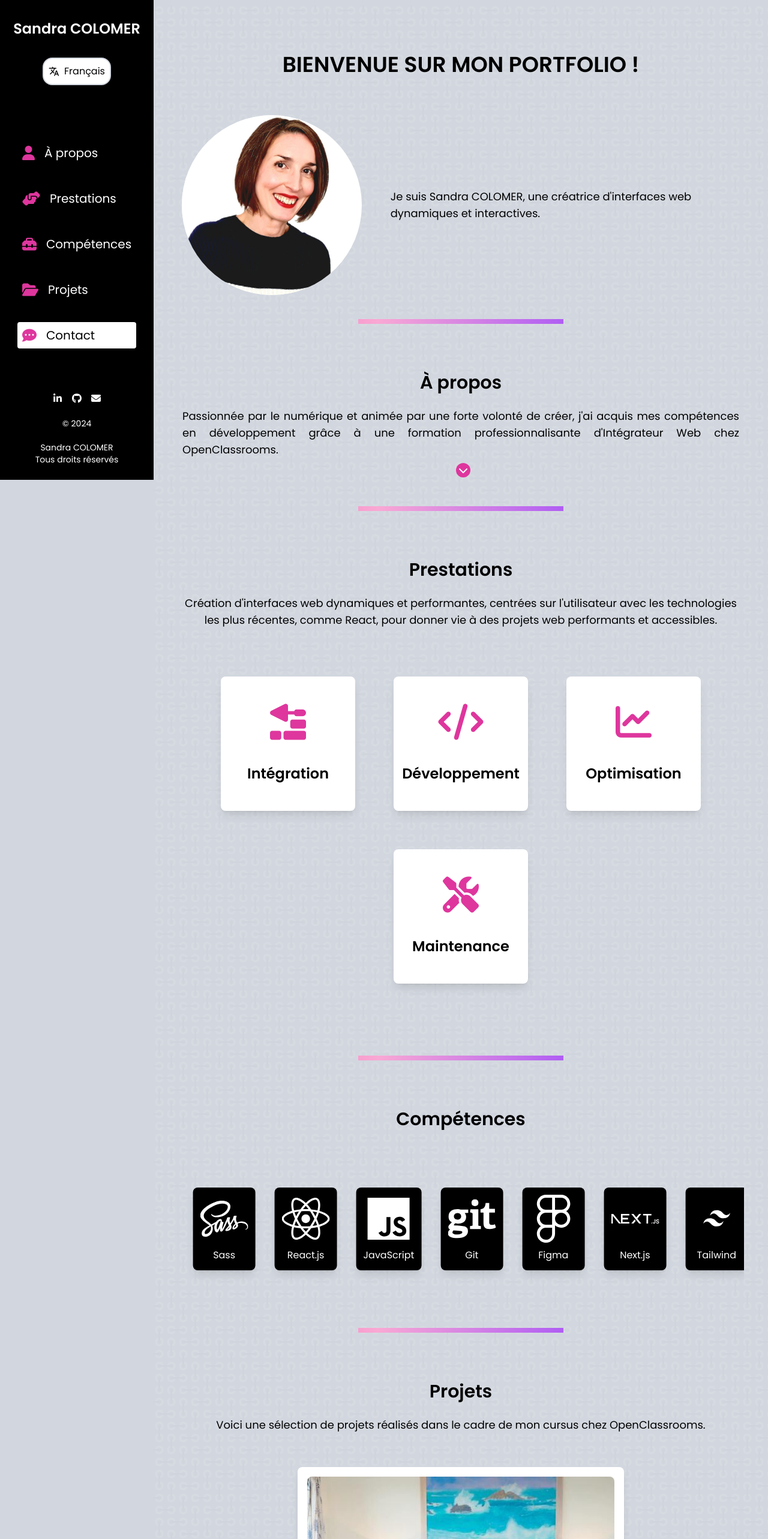
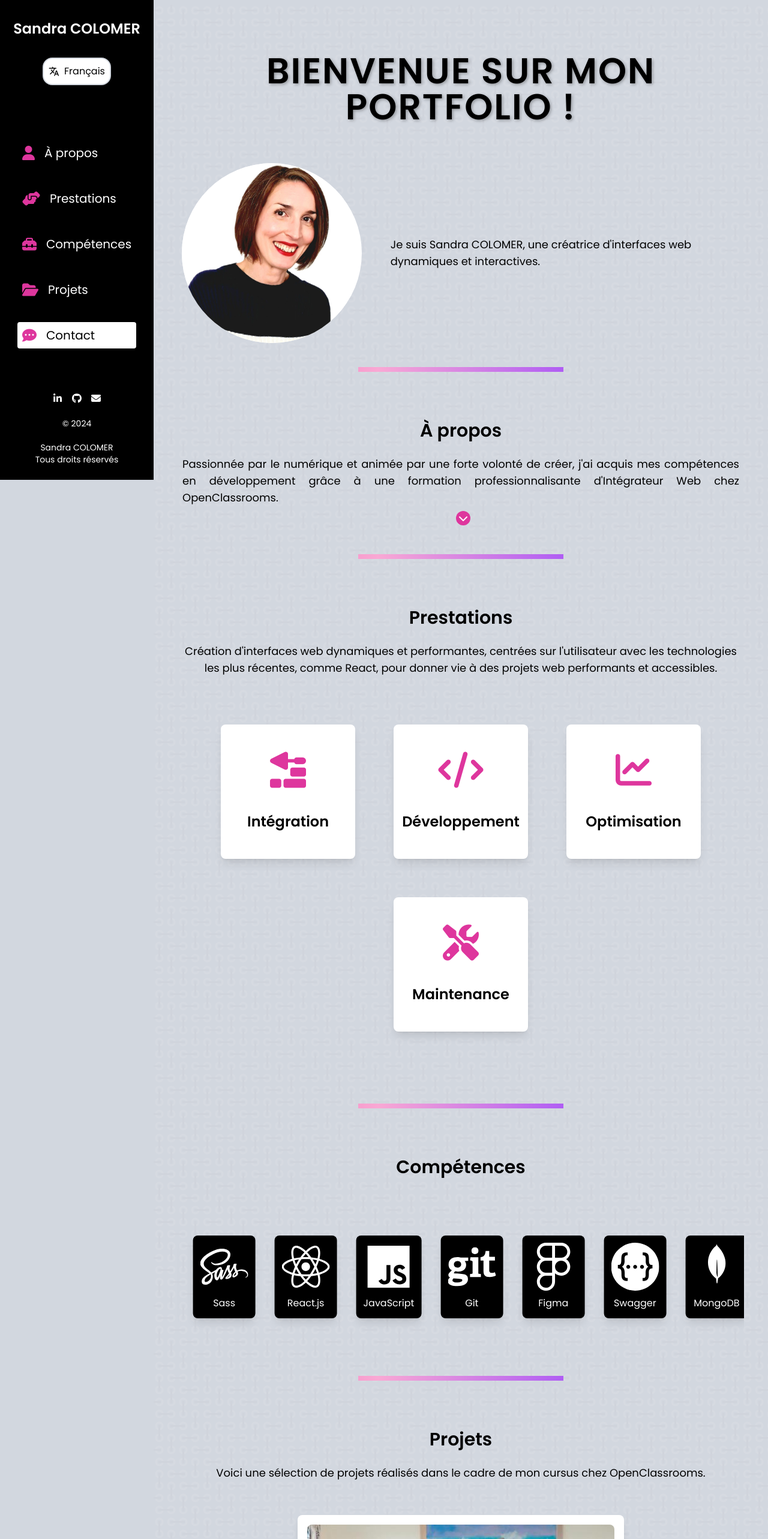
Before and after one commit to SanCo21/My-Portfolio, a Next.js app: page / in a window 1280 px wide. Shown: the top 2566 px of the page at 60% size. Built offline with nearby package versions, Linux system fonts and the light colour scheme.

Commit message:
add skills

```diff
--- a/src/app/components/sections/HomeSection.js
+++ b/src/app/components/sections/HomeSection.js
@@ -3,7 +3,7 @@ import Typewriter from "../Typewriter";
 
 const HomeSection = ({ section, lang }) => (
   <>
-    <h2 className="text-4xl font-bold text-primary text-center uppercase">
+    <h2 className="title-home text-4xl font-bold text-primary text-center uppercase">
       <Typewriter text={lang === "fr" ? section.title.fr : section.title.en} />
     </h2>
     <div className="flex mt-16 items-center justify-center">
--- a/src/app/styles/globals.css
+++ b/src/app/styles/globals.css
@@ -5,6 +5,7 @@
 @import "~@fortawesome/fontawesome-free/css/all.min.css";
 
 @import url('https://fonts.googleapis.com/css2?family=Poppins:wght@400;600&display=swap');
+
 
 body {
   font-family: 'Poppins', sans-serif;
@@ -172,8 +173,16 @@ html {
 
 
 .connected-background {
-  background-color: var(--background); /* Utilise la variable pour la couleur de fond */
-  background-image: var(--background-image); /* Utilise la variable pour l'image de fond */
+  background-color: var(--background);
+  background-image: var(--background-image);
   background-size: 50 px 50px;
-  background-size: repeat;
+  background-attachment: fixed;
+  background-repeat: repeat;
 }
+
+
+.title-home {
+  @apply text-5xl md:text-6xl font-bold text-primary mb-4 leading-tight;
+  letter-spacing: 2px;
+  text-shadow: 2px 2px 5px rgba(0, 0, 0, 0.3);
+}
--- a/src/content.js
+++ b/src/content.js
@@ -177,6 +177,16 @@ export const content = {
           name: "Figma",
         },
         {
+          src: "/icons/swagger.svg",
+          alt: "Swagger logo",
+          name: "Swagger",
+        },
+        {
+          src: "/icons/mongodb.svg",
+          alt: "MongoDB logo",
+          name: "MongoDB",
+        },
+        {
           src: "/icons/nextjs.svg",
           alt: "Next.js",
           name: "Next.js",
```
Also changed, not shown: public/icons/mongodb.svg (added), public/icons/swagger.svg (added).
